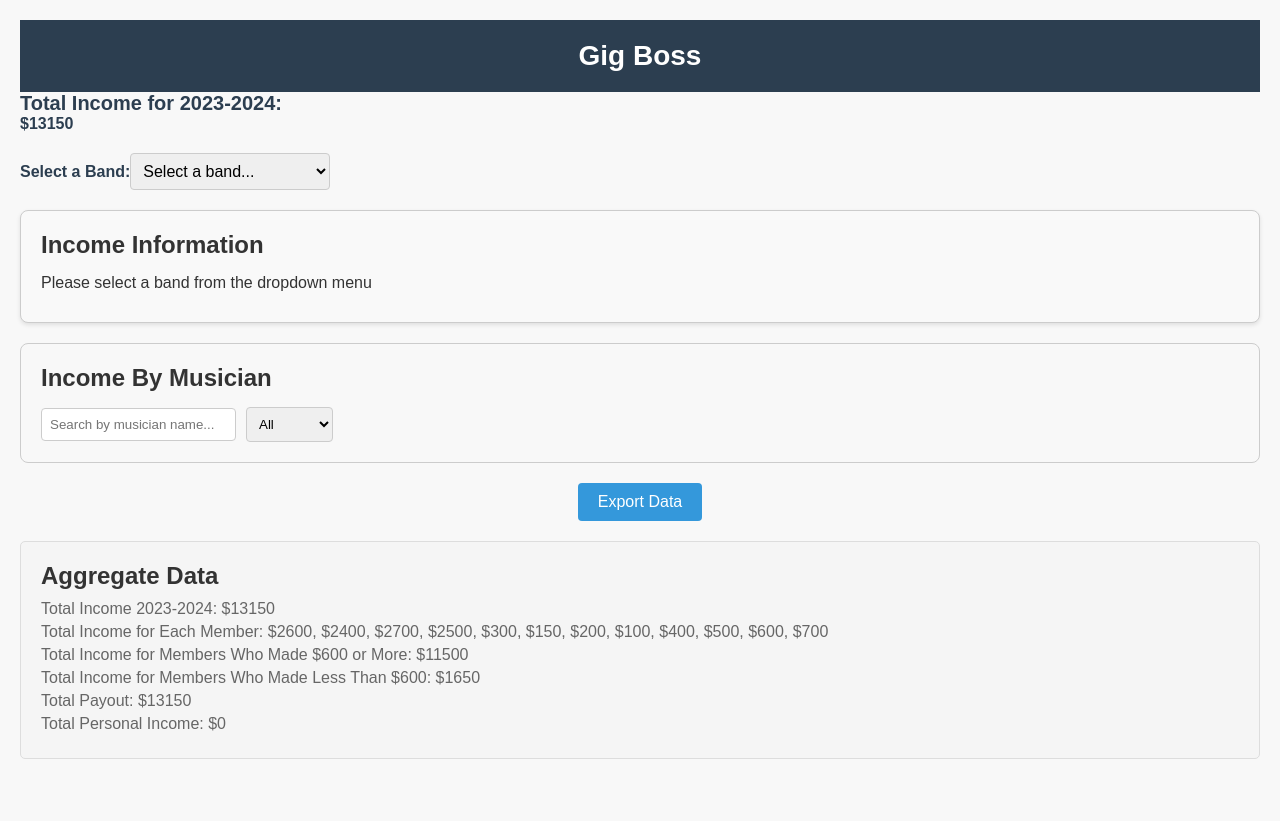
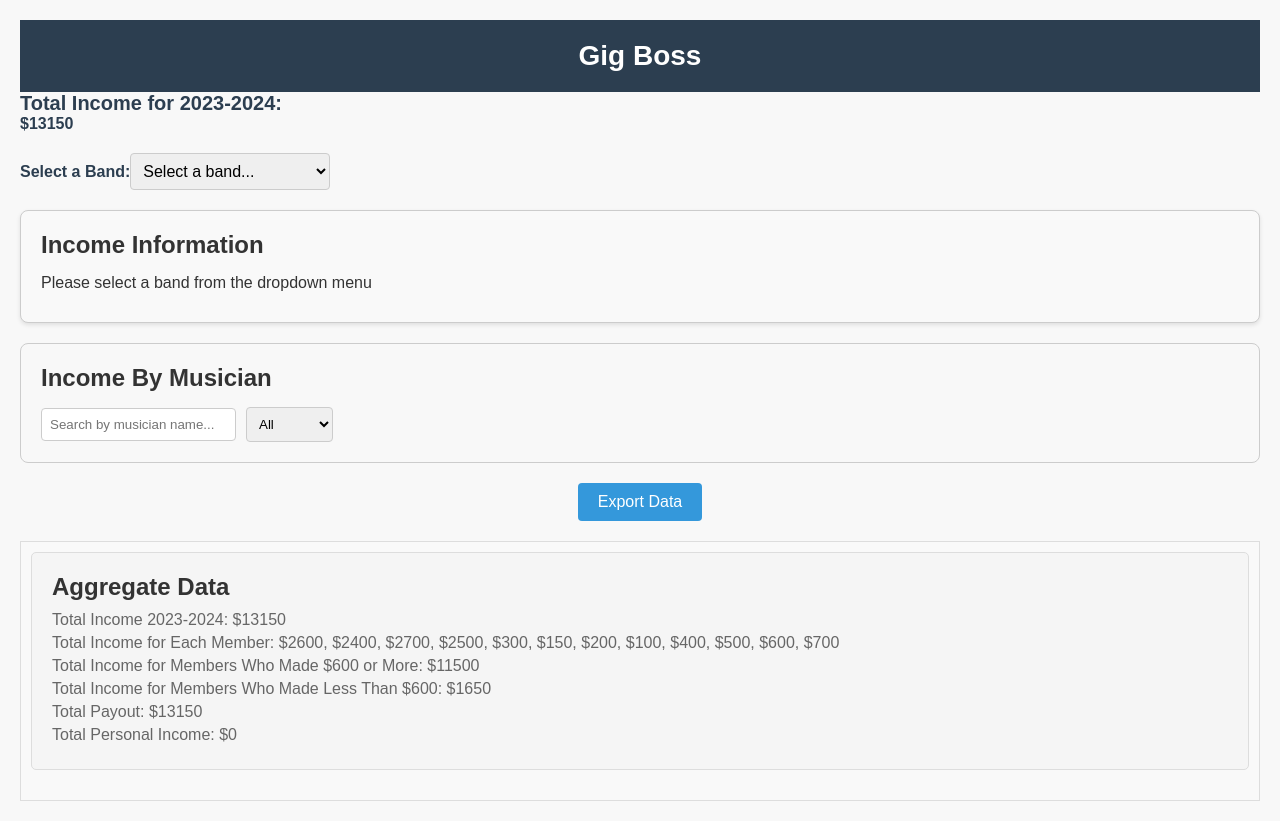
Before and after one commit to KarrarQ/gig-boss-interview, a React (Create React App) app: page / in a window 1280 px wide. Both pictures are taken after a click on the button "Export Data". Before the commit the page ends 800 px from the top, so only its background shows below. Built offline with nearby package versions, Linux system fonts and the light colour scheme.

Commit message:
Added scroll to the aggregate income info

```diff
--- a/src/components/AggregateData/AggregateData.css
+++ b/src/components/AggregateData/AggregateData.css
@@ -1,4 +1,9 @@
-.aggregate-data {
+.aggregate-data-container {
+    max-height: 300px;
+    overflow-y: auto;
+  }
+
+  .aggregate-data {
     background-color: #f5f5f5;
     border: 1px solid #ddd;
     border-radius: 5px;
--- a/src/components/AggregateData/AggregateData.js
+++ b/src/components/AggregateData/AggregateData.js
@@ -3,6 +3,7 @@ import './AggregateData.css';
 
 function AggregateData({ totalIncome, memberIncomes, totalIncomeOver600, totalIncomeUnder600, totalPaidOut, totalPersonalIncome }) {
   return (
+    <div className="aggregate-data-container">
       <div className="aggregate-data">
         <h2>Aggregate Data</h2>
         <p>Total Income 2023-2024: ${totalIncome}</p>
@@ -12,6 +13,7 @@ function AggregateData({ totalIncome, memberIncomes, totalIncomeOver600, totalIn
         <p>Total Payout: ${totalPaidOut}</p>
         <p>Total Personal Income: ${totalPersonalIncome}</p>
       </div>
+    </div>
   );
 }
 
--- a/src/components/App/App.js
+++ b/src/components/App/App.js
@@ -13,7 +13,6 @@ import bandsData from '../SampleData/income_data_2023_24.json';
 
 function App() {
   const [selectedBand, setSelectedBand] = useState(null);
-  const [searchQuery, setSearchQuery] = useState('');
   const [showDataTable, setShowDataTable] = useState(false);
   const [exportData, setExportData] = useState(false);
   const [error, setError] = useState(null);
@@ -46,7 +45,11 @@ function App() {
       <RenderArea selectedBand={selectedBand} bandsData={bandsData?.bands || []} />
       <IncomeByMusician selectedBand={selectedBand} bandsData={bandsData?.bands || []} />
       <ExportDataButton onExport={handleExportData} />
+      <div className="data-and-aggregate-container">
+        <div className="data-container">
           {showDataTable && <DataTable data={bandsData?.bands?.reduce((acc, band) => acc.concat(band.members.map(member => ({ bandName: band.band_name, ...member }))), []) || []} selectedBand={selectedBand} />}
+        </div>
+        <div className="aggregate-container">
           {exportData && <AggregateData
             totalIncome={totalIncomeOver600 + totalIncomeUnder600}
             memberIncomes={memberIncomes}
@@ -55,6 +58,8 @@ function App() {
             totalPaidOut={totalPaidOut}
             totalPersonalIncome={totalPersonalIncome}
           />}
+        </div>
+      </div>
       {error && <div className="error-message">Error: {error}</div>}
     </main>
   );
--- a/src/components/DataTable/DataTable.css
+++ b/src/components/DataTable/DataTable.css
@@ -1,5 +1,7 @@
-.data-table {
+.data-table-container {
     margin-top: 20px;
+    overflow-y: auto;
+    max-height: 300px; /* Adjust the height as needed */
   }
 
   .data-table table {
@@ -22,8 +24,10 @@
     background-color: #f2f2f2;
   }
 
-  .aggregate-data {
+  .aggregate-data-container {
     margin-top: 20px;
+    overflow-y: auto;
+    max-height: 200px; /* Adjust the height as needed */
     border: 1px solid #ddd;
     padding: 10px;
     background-color: #f9f9f9;
--- a/src/components/DataTable/DataTable.js
+++ b/src/components/DataTable/DataTable.js
@@ -4,6 +4,7 @@ import AggregateData from '../AggregateData/AggregateData';
 
 function DataTable({ data, selectedBand }) {
   return (
+    <div className="data-table-container">
       <div className="data-table">
         <table>
           <thead>
@@ -23,7 +24,10 @@ function DataTable({ data, selectedBand }) {
             ))}
           </tbody>
         </table>
+      </div>
+      <div className="aggregate-data-container">
         {selectedBand && <AggregateData data={data} />}
+      </div>
     </div>
   );
 }
```
Lines whose indentation alone changed are shown as unchanged.
